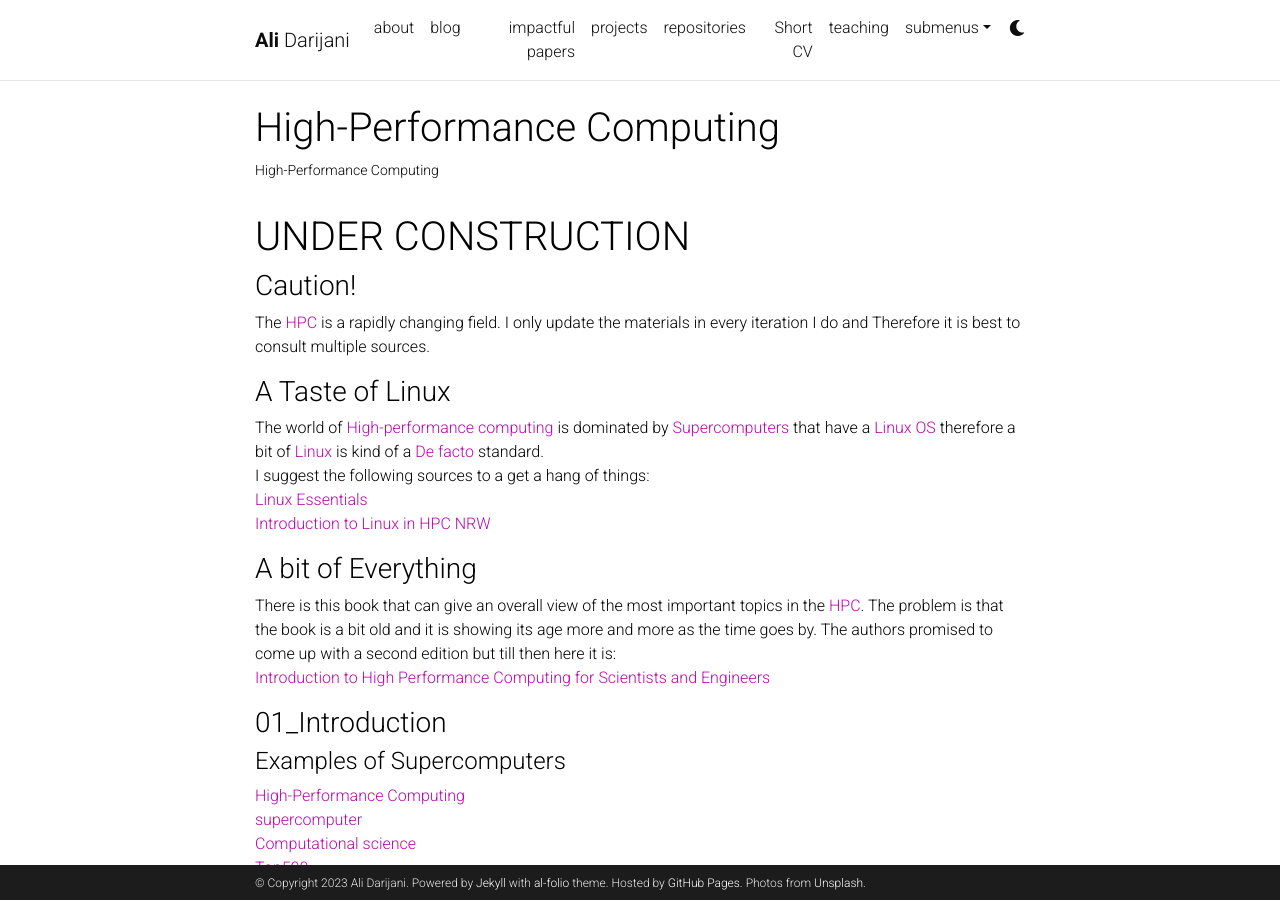
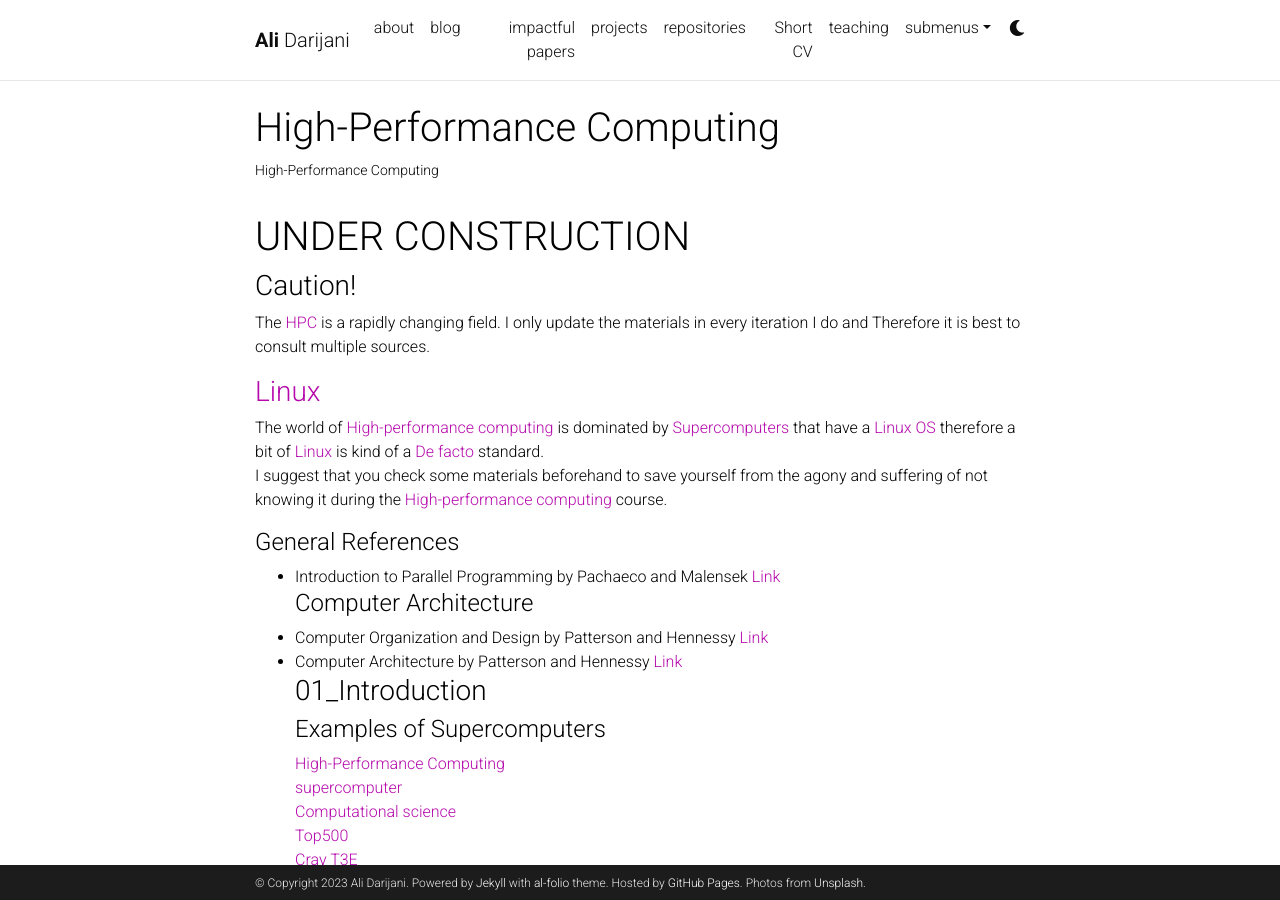
Before and after one commit to adarijani/adarijani.github.io_archived, a Jekyll site: the page built from _projects/HPC.md, in a window 1280 px wide and 900 px high. Built offline with Jekyll 4.4.1, drawn with Linux system fonts in a browser that asks for light colours; comment, search, counter and statistics services are not loaded; a style sheet for code colours, icons or effects is not loaded; some of the changed text lies outside the part shown.

Commit message:
hpc references

```diff
--- a/_projects/HPC.md
+++ b/_projects/HPC.md
@@ -10,15 +10,16 @@ category: teaching
 # UNDER CONSTRUCTION
 ### Caution!
 The [HPC](https://en.wikipedia.org/wiki/High-performance_computing) is a rapidly changing field. I only update the materials in every iteration I do and Therefore it is best to consult multiple sources.
-### A Taste of Linux
+### [Linux](https://en.wikipedia.org/wiki/Linux)
 The world of [High-performance computing](https://en.wikipedia.org/wiki/High-performance_computing) is dominated by [Supercomputers](https://en.wikipedia.org/wiki/Supercomputer) that
 have a [Linux](https://en.wikipedia.org/wiki/Linux) [OS](https://en.wikipedia.org/wiki/Operating_system) therefore a bit of [Linux](https://en.wikipedia.org/wiki/Linux) is kind of a [De facto](https://en.wikipedia.org/wiki/De_facto) standard.
-I suggest the following sources to a get a hang of things:
-[Linux Essentials](https://learning.lpi.org/pdfstore/LPI-Learning-Material-010-160-en.pdf)
-[Introduction to Linux in HPC NRW](https://hpc-wiki.info/hpc/Introduction_to_Linux_in_HPC)
-### A bit of Everything
-There is this book that can give an overall view of the most important topics in the [HPC](https://en.wikipedia.org/wiki/High-performance_computing). The problem is that the book is a bit old and it is showing its age more and more as the time goes by. The authors promised to come up with a second edition but till then here it is:
-[Introduction to High Performance Computing for Scientists and Engineers](https://www.routledge.com/Introduction-to-High-Performance-Computing-for-Scientists-and-Engineers/Hager-Wellein/p/book/9781439811924)
+I suggest that you check some materials beforehand to save yourself from the agony and suffering of not knowing it during the [High-performance computing](https://en.wikipedia.org/wiki/High-performance_computing) course.
+
+#### General References
+* Introduction to Parallel Programming by Pachaeco and Malensek [Link](https://www.sciencedirect.com/book/9780128046050/an-introduction-to-parallel-programming)
+#### Computer Architecture
+* Computer Organization and Design by Patterson and Hennessy [Link](https://www.elsevier.com/books/computer-organization-and-design-risc-v-edition/patterson/978-0-12-820331-6)
+* Computer Architecture by Patterson and Hennessy [Link](https://www.elsevier.com/books/computer-architecture/hennessy/978-0-12-811905-1)
 ### 01_Introduction
 #### Examples of Supercomputers
 [High-Performance Computing](https://en.wikipedia.org/wiki/High-performance_computing)
@@ -149,10 +149,5 @@ There is this book that can give an overall view of the most important topics in
 
 
 
-#### General References
-* Introduction to Parallel Programming by Pachaeco and Malensek [Link](https://www.sciencedirect.com/book/9780128046050/an-introduction-to-parallel-programming)
 
-#### Computer Architecture
-* Computer Organization and Design by Patterson and Hennessy [Link](https://www.elsevier.com/books/computer-organization-and-design-risc-v-edition/patterson/978-0-12-820331-6)
-* Computer Architecture by Patterson and Hennessy [Link](https://www.elsevier.com/books/computer-architecture/hennessy/978-0-12-811905-1)
 * To be Continued:-)
```
Also changed, not shown: other parts of _projects/HPC.md (+0 -1 lines), _projects/unix_linux_posix.md (renamed from _projects/unix linux posix.md).
